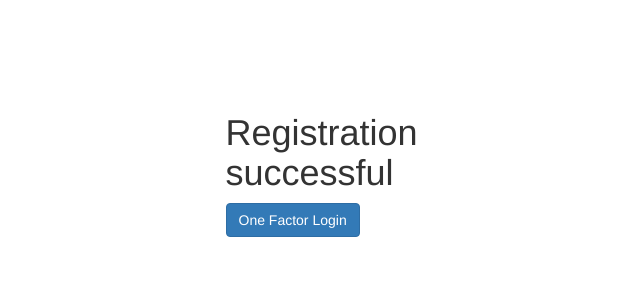
After one commit to spitzbuaamy/django_yubikey_example, a Django app: template templates/register_sucess.html in a window 1280 px wide. The commit adds this page. Shown: the top 300 px of the page, without its empty margins (352-992 px from the left). Run offline with Django 3.2, Linux system fonts and the light colour scheme; the template is opened without the code that fills it, so the values that code supplies are empty; some libraries are stand-ins or nearby versions.

Commit message:
Registration added

```diff
--- a/login/urls.py
+++ b/login/urls.py
@@ -1,9 +1,11 @@
 from django.conf.urls import url
 
-from login.views import OneFactorAuthView, SuccessView, LogoutView
+from login.views import OneFactorAuthView, SuccessView, LogoutView, RegistrationView, RegisterSuccessView
 
 urlpatterns = [
     url(r'^one/$', OneFactorAuthView.as_view(), name="OneFactorAuthentication"),
     url(r'^one/success/$', SuccessView.as_view(), name="success"),
     url(r'^logout/$', LogoutView.as_view(), name="logout"),
+    url(r'^register/$', RegistrationView.as_view(), name="register"),
+    url(r'^register/success$', RegisterSuccessView.as_view(), name="register_success"),
 ]
--- a/templates/landing_page.html
+++ b/templates/landing_page.html
@@ -21,4 +21,5 @@
             </a>
         {% endif %}
     </div>
+
 {% endblock %}
--- /dev/null
+++ b/templates/register_sucess.html
@@ -0,0 +1,17 @@
+{% extends 'site_base.html' %}
+
+
+{% block body %}
+
+    {% load bootstrap3 %}
+    <div style="width: 10%; margin: auto; margin-top: 3cm">
+        <h1>
+            Registration successful
+        </h1>
+        <a href="/login/one" class="btn btn-primary">
+            One Factor Login
+        </a>
+
+    </div>
+
+{% endblock %}
```
Also changed, not shown: login/views.py (+14 -2 lines).
